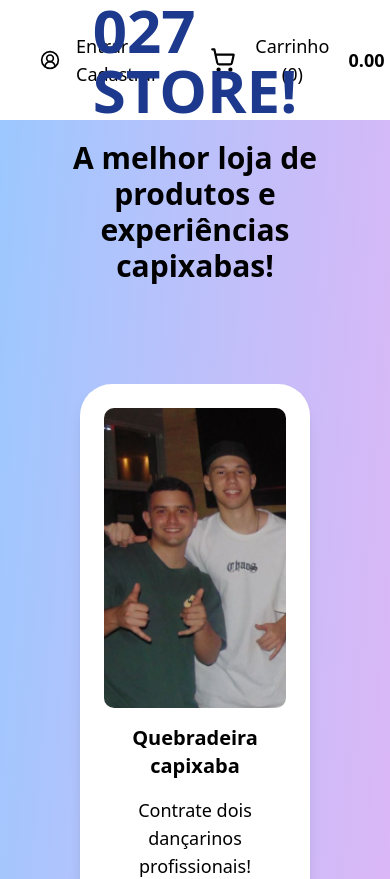
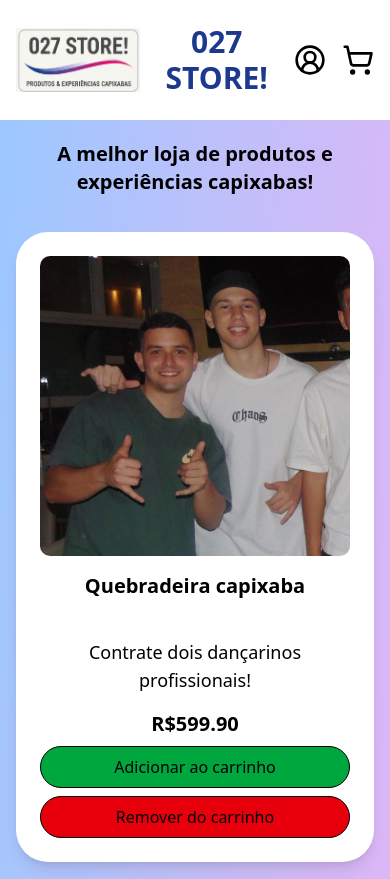
Before and after one commit to uliana0814/Treinamento-Intro-25.2-GabrielUliana, a Next.js app in the folder web/: page / in a window 390 px wide. Shown: the top 879 px of the page. Built offline with nearby package versions, Linux system fonts and the light colour scheme.

Commit message:
responsividade

```diff
--- a/web/src/app/(frontend)/(auth)/cadastro/CadastroForm.tsx
+++ b/web/src/app/(frontend)/(auth)/cadastro/CadastroForm.tsx
@@ -1,7 +1,7 @@
 'use client'
 import Link from "next/link";
 import { useState, useEffect } from "react";
-import { useRouter } from 'next/navigation'; // 1. IMPORTADO
+import { useRouter } from 'next/navigation';
 import PasswordRequirement from "./PasswordRequirement";
 import RequiredTag from "@/components/input/RequiredTag";
 import { hasLowercase, hasMinLength, hasNumber, hasUppercase, validatePassword, validateConfirmPassword } from "@/utils";
@@ -54,21 +54,11 @@ function CadastroForm() {
   }, []);
 
   return (
-    <div className="flex items-center justify-center">
+    <div className="w-full">
       <div className="pt-6 mb-12 px-2">
-        <h2 className="font-bold text-[40px] text-center leading-12">Aprenda se divertindo!</h2>
-        <p className="text-gray-500 pt-1 mb-8">Lições, exercícios, simulações e muita interatividade customizados <b>da forma que você preferir</b></p>
-
-
-        <div className="flex items-center gap-4 py-5">
-          <div className="flex-grow h-0.5 bg-gray-400" />
-          <p className="text-gray-400 text-lg">ou</p>
-          <div className="flex-grow h-0.5 bg-gray-400" />
-        </div>
+        <h2 className="font-bold text-3xl md:text-[40px] text-center leading-tight md:leading-12">Cadastre-se!</h2>
 
         <form className="" onSubmit={handleCredentialsSubmit}>
-          {/* ... Todo o seu formulário JSX (ValidatedInput, etc) ... */}
-          {/* NADA MUDOU AQUI DENTRO DO <form> */}
 
           <div className="flex flex-col gap-4">
             <ValidatedInput
--- a/web/src/app/(frontend)/(auth)/cadastro/PasswordRequirement.tsx
+++ b/web/src/app/(frontend)/(auth)/cadastro/PasswordRequirement.tsx
@@ -9,7 +9,7 @@ function PasswordRequirement({ text, validateFunction }: PasswordRequirementProp
   const isValid = validateFunction();
 
   return (
-    <span className={clsx("flex gap-1 items-center", isValid ? "text-green-600" : "text-red-400")}>
+    <span className={clsx("flex gap-1 items-center", isValid ? "text-green-600" : "text-red-600")}>
       {isValid ? <Check className="w-4 h-4" /> : <X className="w-4 h-4" />}
       {text}
     </span>
--- a/web/src/app/(frontend)/(auth)/cadastro/page.tsx
+++ b/web/src/app/(frontend)/(auth)/cadastro/page.tsx
@@ -1,15 +1,13 @@
-import NavbarLogo from "@/components/nav/NavbarLogo";
 import CadastroForm from "./CadastroForm";
 
 function Cadastro() {
   return (
-    <>
-      <nav className="w-full py-6 px-8 text-pink-500">
-        <NavbarLogo />
-      </nav>
+    <main className="min-h-screen flex items-center justify-center">
 
-      <CadastroForm />
-    </>
+      <div className="w-[90%] lg:w-[55%] h-full flex flex-col gap-8 items-center justify-center">
+        <CadastroForm />
+      </div>
+    </main>
    );
 }
 
--- a/web/src/app/(frontend)/(auth)/login/LoginForm.tsx
+++ b/web/src/app/(frontend)/(auth)/login/LoginForm.tsx
@@ -57,7 +57,7 @@ function LoginForm() {
 
   return (
     <div className="lg:w-[90%] xl:w-[80%]">
-      <h2 className="font-bold text-[40px] text-center leading-12">Continue seu aprendizado</h2>
+      <h2 className="font-bold text-3xl md:text-[40px] text-center leading-tight md:leading-12">Bem vindo(a) à 027 Store!</h2>
       <form className="mt-6" onSubmit={handleSubmit}>
 
         <ValidatedInput
--- a/web/src/app/(frontend)/(auth)/login/page.tsx
+++ b/web/src/app/(frontend)/(auth)/login/page.tsx
@@ -1,19 +1,12 @@
-import Noctiluz from '@/components/svgs/noctiluz.svg'
 import LoginForm from './LoginForm';
 
 function LoginPage() {
   return (
-    <main className="lg:h-screen flex">
-      <div className="w-[55%] h-full flex flex-col gap-8 items-center justify-center">
+    <main className="min-h-screen flex items-center justify-center">
+        <div className="w-[90%] lg:w-[55%] h-full flex flex-col gap-8 items-center justify-center">
         <LoginForm />
       </div>
 
-      <div className="login-background h-full w-[45%] flex flex-col items-center py-32">
-        <div className="text-pink-500 flex gap-4">
-          <Noctiluz className="w-[115px]" />
-          <h1 className='font-bold text-[64px]'>noctiluz</h1>
-        </div>
-      </div>
     </main>
    );
 }
--- a/web/src/app/(frontend)/(landing-pages)/page.tsx
+++ b/web/src/app/(frontend)/(landing-pages)/page.tsx
@@ -84,7 +84,7 @@ export default function HomePage() {
     onCartClick={() => setIsCartOpen(true)}
     />
     {isCartOpen && (
-        <div className="absolute top-24 right-4 z-50 w-full max-w-md rounded-lg bg-white p-6 shadow-xl border ">
+        <div className="absolute top-24 left-4 right-4 z-50 rounded-lg bg-white p-6 shadow-xl border md:w-full md:max-w-md md:left-auto md:right-4">
             <div className="flex justify-between items-center mb-4">
               <h2 className="text-2xl font-bold">Seu Carrinho</h2>
               <button onClick={() => setIsCartOpen(false)} className="text-gray-500 hover:text-gray-800 text-2xl cursor-pointer">&times;</button>
@@ -108,7 +108,7 @@ export default function HomePage() {
             </div>
           </div>
       )}
-    <div className="grid grid-cols-1 gap-10 p-20 md:grid-cols-2 lg:grid-cols-3">
+    <div className="grid grid-cols-1 gap-10 p-4 md:p-10 lg:p-20 md:grid-cols-2 lg:grid-cols-3">
       {productsData.map(product => (
         <ProdutoCard
           key={product.id}
--- a/web/src/components/ui/NaviBar.tsx
+++ b/web/src/components/ui/NaviBar.tsx
@@ -1,9 +1,7 @@
-// 1. ADICIONADO: Necessário para usar localStorage, useState e useEffect
 'use client';
-
 import { ShoppingCart, CircleUserRound } from "lucide-react";
-import { useState, useEffect } from "react"; // 2. IMPORTADO
-import Link from "next/link"; // 3. IMPORTADO
+import { useState, useEffect } from "react";
+import Link from "next/link";
 
 interface NaviBarProps {
   cartCount: number;
@@ -24,32 +22,31 @@ export default function NaviBar({ cartCount, totalPrice, onCartClick }: NaviBarP
 
   return (
     <header>
-      <nav className="flex h-30 w-full items-center justify-between bg-white px-10">
+      <nav className="flex h-30 w-full items-center justify-between bg-white px-4 lg:px-10">
+
         <div className="flex items-center gap-4">
-          <img src="/imgs/logo.png" alt="Logo 027 store" className="h-24" />
+          <img src="/imgs/logo.png" alt="Logo 027 store" className="h-16 lg:h-24" />
         </div>
 
-        <div className="absolute left-1/2 -translate-x-1/2">
-          <h1 className="text-6xl font-sans font-bold text-blue-900">
+        <div>
+          <h1 className="text-3xl lg:text-6xl font-sans font-bold text-blue-900 text-center">
             027 STORE!
           </h1>
         </div>
-
-
-        <div className="flex items-center gap-10">
+        <div className="flex items-center gap-4 lg:gap-10">
 
           {userName ? (
             <div className="flex items-center gap-2 font-sans text-lg">
               <CircleUserRound className="text-black h-8 w-8" />
-              <h4>Olá, {userName}</h4>
-              <Link href="/logout" className="text-sm text-red-600 hover:underline">
+              <h4 className="hidden md:inline">Olá, {userName}</h4>
+              <Link href="/logout" className="hidden md:inline text-sm text-red-600 hover:underline">
                 (Sair)
               </Link>
             </div>
           ) : (
             <Link href="/login" className="flex items-center gap-4 font-sans text-lg cursor-pointer">
               <CircleUserRound className="text-black h-8 w-8" />
-              <h4>Entrar / Cadastrar</h4>
+              <h4 className="hidden md:inline">Entrar / Cadastrar</h4>
             </Link>
           )}
 
@@ -58,17 +55,17 @@ export default function NaviBar({ cartCount, totalPrice, onCartClick }: NaviBarP
             className="flex items-center gap-4 font-sans text-lg cursor-pointer"
           >
             <ShoppingCart className="text-black h-8 w-8" />
-            <h4>
+            <h4 className="hidden md:inline">
               Carrinho ({cartCount})
             </h4>
-            <h4 className="font-bold">
+            <h4 className="hidden md:inline font-bold">
               {totalPrice.toFixed(2)}
             </h4>
           </button>
         </div>
       </nav>
 
-      <div className="p-5 text-center font-sans text-3xl font-bold">
+      <div className="p-5 text-center font-sans text-xl md:text-3xl font-bold">
         <p> A melhor loja de produtos e experiências capixabas! </p>
       </div>
     </header>
```
